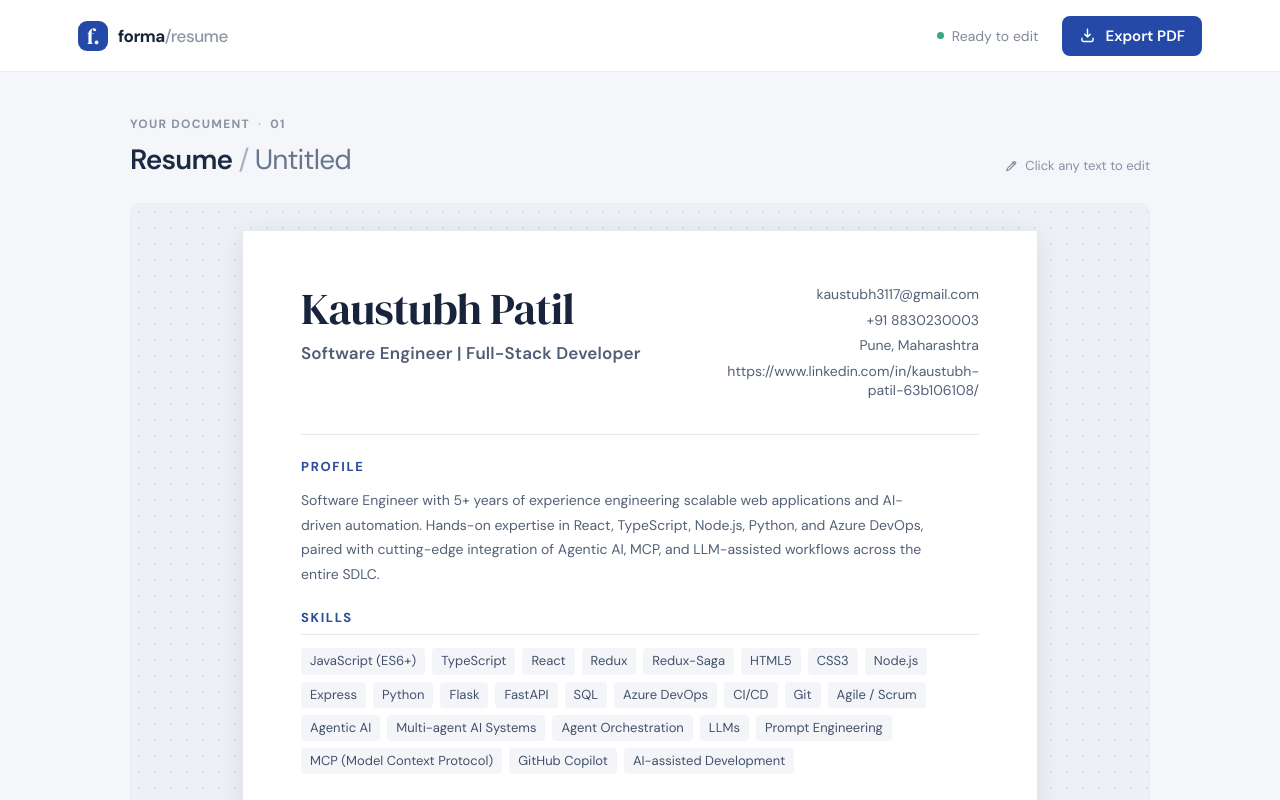
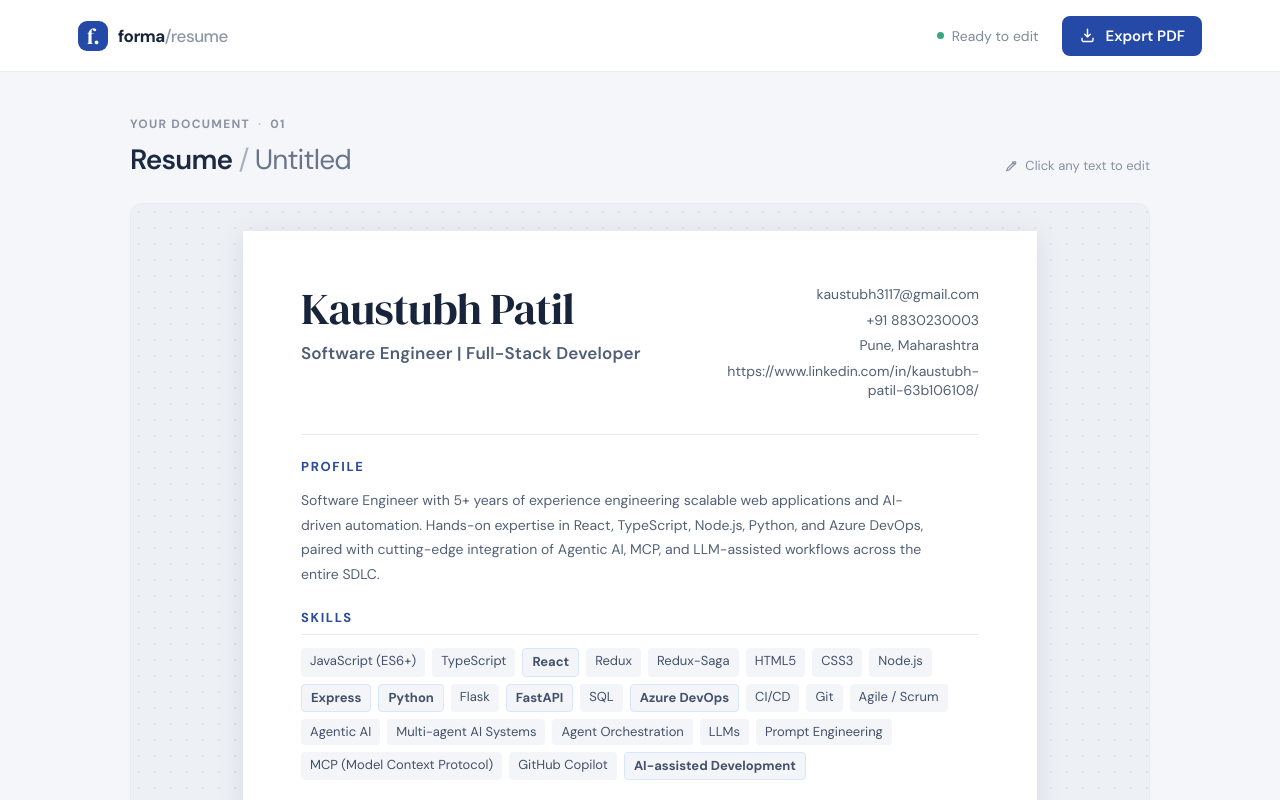
Before and after one commit to Kaustubh3117/resume, a React (Vite) app: page / in a window 1280 px wide. Shown: the top 800 px of the page. Built offline with nearby package versions, Linux system fonts and the light colour scheme.

Commit message:
revert change

```diff
--- a/src/App.jsx
+++ b/src/App.jsx
@@ -93,18 +93,18 @@ function App() {
                 <ul className="skill-list">
                   <li><Editable>JavaScript (ES6+)</Editable></li>
                   <li><Editable>TypeScript</Editable></li>
-                  <li><Editable>React</Editable></li>
+                  <li className="skill-highlight"><Editable>React</Editable></li>
                   <li><Editable>Redux</Editable></li>
                   <li><Editable>Redux-Saga</Editable></li>
                   <li><Editable>HTML5</Editable></li>
                   <li><Editable>CSS3</Editable></li>
                   <li><Editable>Node.js</Editable></li>
-                  <li><Editable>Express</Editable></li>
-                  <li><Editable>Python</Editable></li>
+                  <li className="skill-highlight"><Editable>Express</Editable></li>
+                  <li className="skill-highlight"><Editable>Python</Editable></li>
                   <li><Editable>Flask</Editable></li>
-                  <li><Editable>FastAPI</Editable></li>
+                  <li className="skill-highlight"><Editable>FastAPI</Editable></li>
                   <li><Editable>SQL</Editable></li>
-                  <li><Editable>Azure DevOps</Editable></li>
+                  <li className="skill-highlight"><Editable>Azure DevOps</Editable></li>
                   <li><Editable>CI/CD</Editable></li>
                   <li><Editable>Git</Editable></li>
                   <li><Editable>Agile / Scrum</Editable></li>
@@ -115,7 +115,7 @@ function App() {
                   <li><Editable>Prompt Engineering</Editable></li>
                   <li><Editable>MCP (Model Context Protocol)</Editable></li>
                   <li><Editable>GitHub Copilot</Editable></li>
-                  <li><Editable>AI-assisted Development</Editable></li>
+                  <li className="skill-highlight"><Editable>AI-assisted Development</Editable></li>
                 </ul>
               </section>
 
--- a/src/index.css
+++ b/src/index.css
@@ -372,6 +372,13 @@ a {
   line-height: 1.25;
 }
 
+.skill-highlight {
+  background: #eef4ff;
+  border: 1px solid #d8e5ff;
+  color: #1d4ed8;
+  font-weight: 700;
+}
+
 .detail-line {
   display: flex;
   gap: 12px;
```
